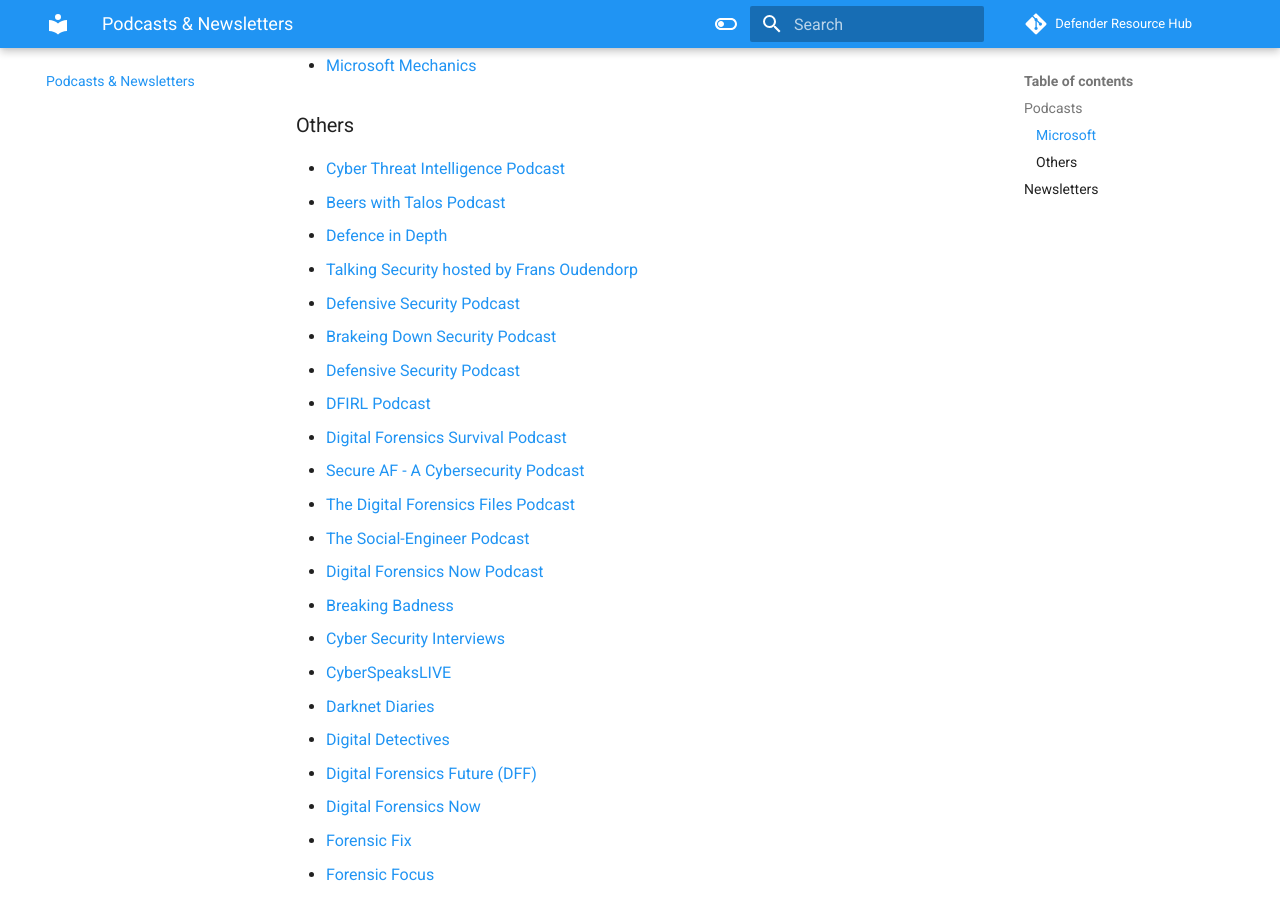
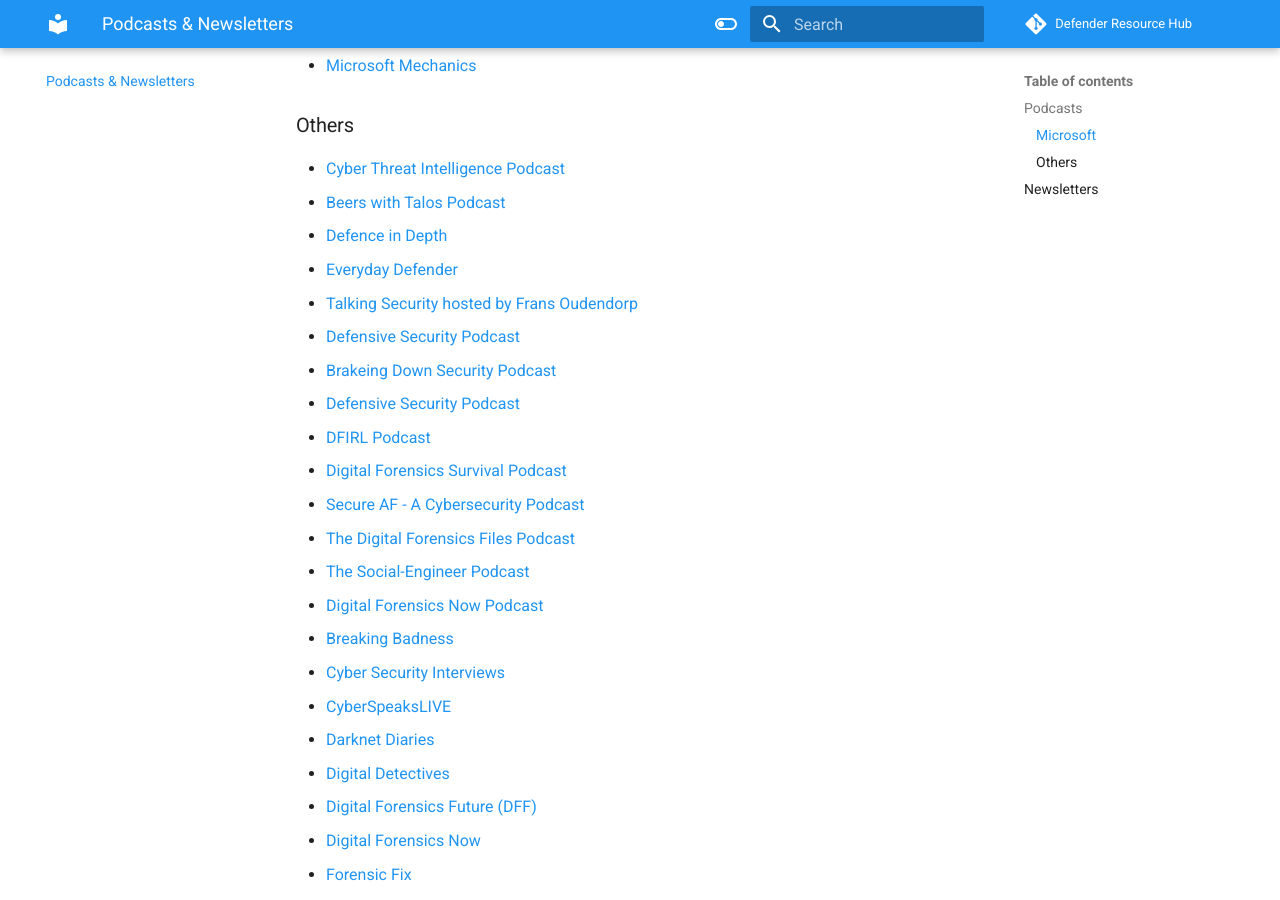
Before and after one commit to alexverboon/DefenderResourceHub, an MkDocs documentation site: the page built from docs/podcasts.md, in a window 1280 px wide and 900 px high, scrolled down 608 px. Built offline with MkDocs 1.6.1 and Material for MkDocs 9.7.7, drawn with Linux system fonts in a browser that asks for light colours; comment, search, counter and statistics services are not loaded.

Commit message:
added podcast

```diff
--- a/docs/podcasts.md
+++ b/docs/podcasts.md
@@ -21,6 +21,7 @@
 - [Cyber Threat Intelligence Podcast](https://www.cyberthreatintelligencepodcast.com/)
 - [Beers with Talos Podcast](https://beerswithtalos.talosintelligence.com/)
 - [Defence in Depth](https://cisoseries.com/category/podcast/defense-in-depth/)
+- [Everyday Defender](https://df3ndr.io/)
 - [Talking Security hosted by Frans Oudendorp](https://talkingsecurity.nl/)
 - [Defensive Security Podcast](https://defensivesecurity.org/)
 - [Brakeing Down Security Podcast](https://www.dfir.training/brakeingdown)
```
